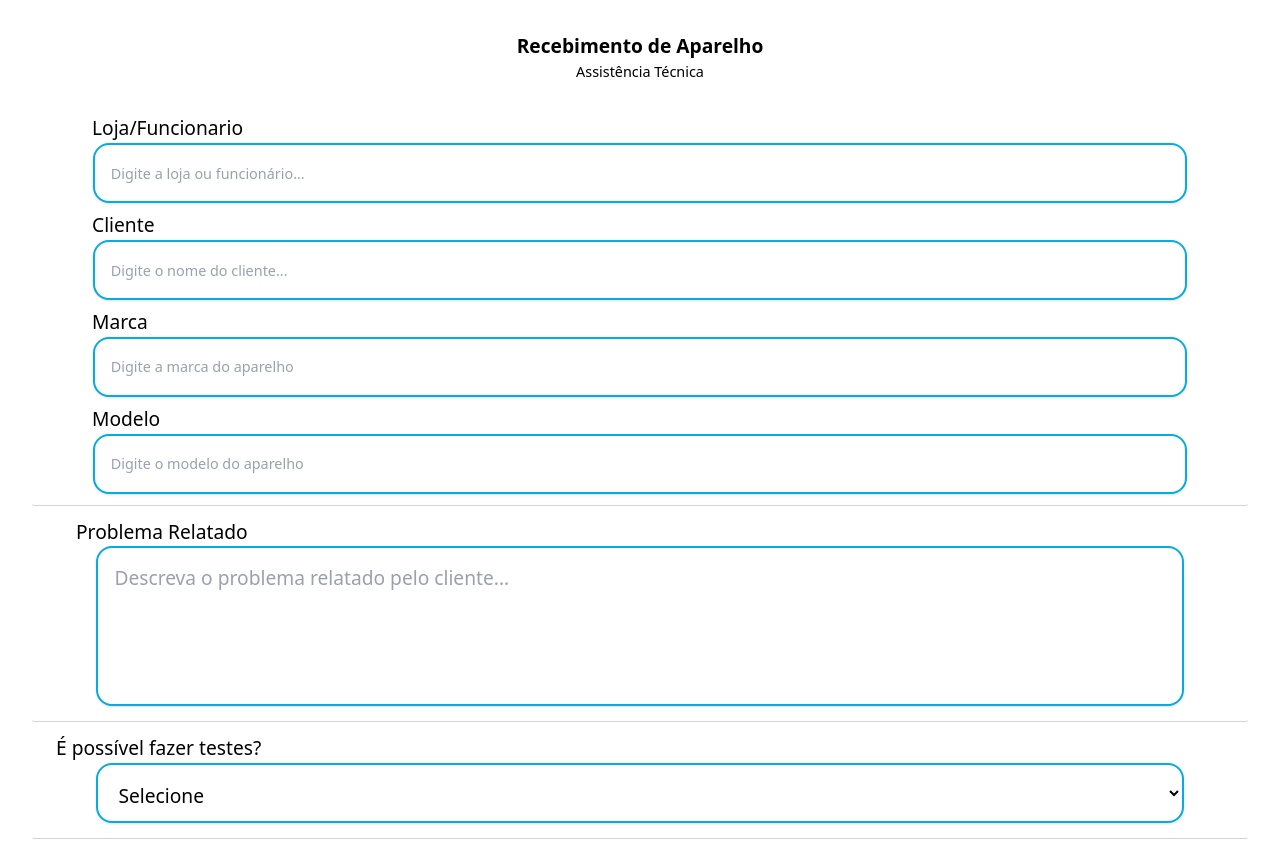
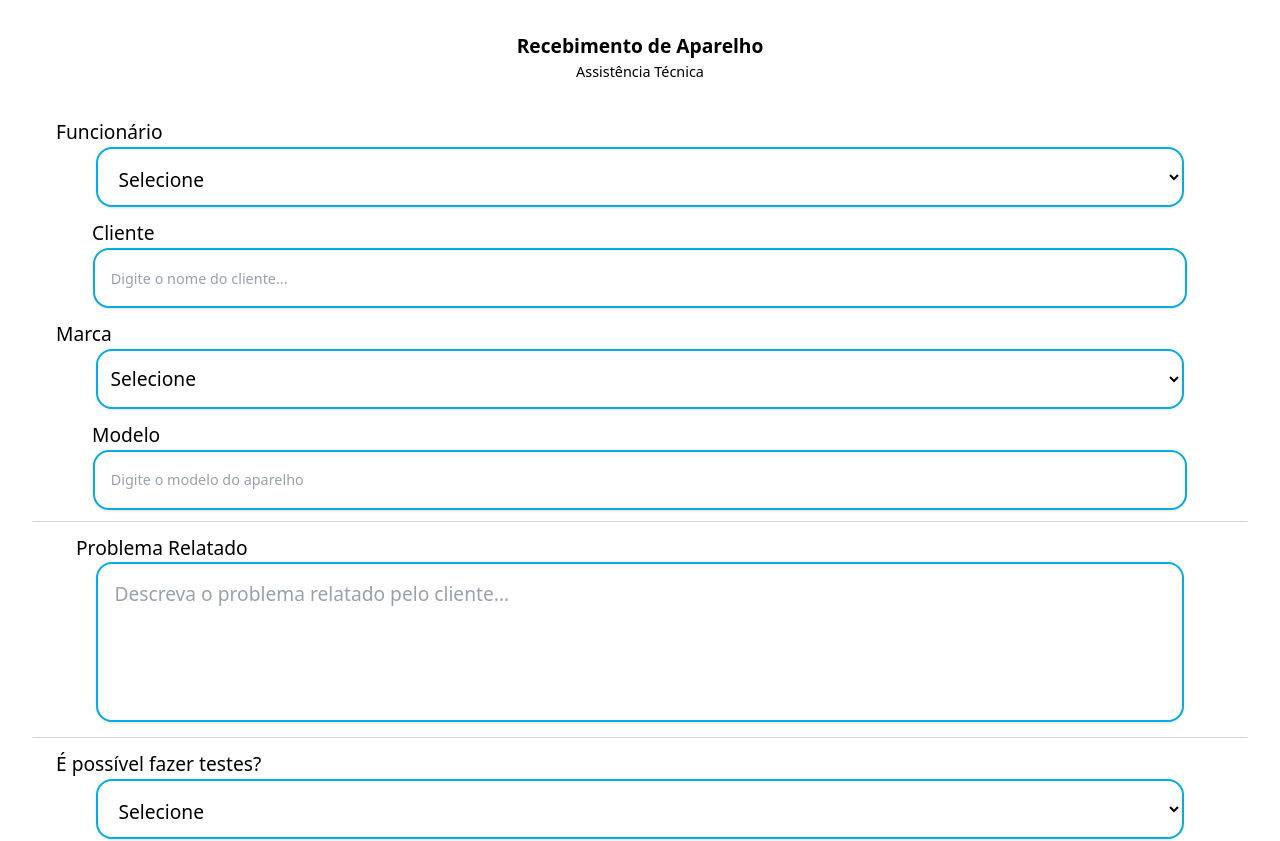
Before and after one commit to Didigos/ordem-de-servico, a React app in the folder frontend/: page /select-receive in a window 1280 px wide. Shown: the top 841 px of the page. Built offline with nearby package versions, Linux system fonts and the light colour scheme; the HTML template or start-up script is replaced by a standard one.

Commit message:
adiciona campos de seleção para cliente e marca no formulário de recebimento

```diff
--- a/frontend/src/components/receiveForm/ReceiveForm.tsx
+++ b/frontend/src/components/receiveForm/ReceiveForm.tsx
@@ -13,6 +13,8 @@ type TypeForm = {
     approvedService: string,
     checkable: string,
     testedWhat: string,
+    selectedBrand: string,
+    selectedCustomer: string,
     deviceChecklist?: string[],
 }
 
@@ -63,19 +65,29 @@ const ReceiveForm = () => {
             <form
                 onSubmit={handleSubmit(handleOnSubmit)}
                 className="flex items-center justify-center flex-col gap-2 p-4 w-full">
-                <div className="flex items-center justify-center flex-col w-full">
+                <div className="flex items-center justify-center flex-col w-full p-1">
                     <label
-                        className="text-[1.2rem] w-full ml-30"
-                        htmlFor="client">Loja/Funcionario </label>
-                    <input
-                        {...register("store")}
+                        className="text-[1.2rem] w-full ml-10"
+                    >Funcionário</label>
+                    <select
+                        {...register("selectedCustomer")}
+                        id="selectedCustomer"
+                        defaultValue={""}
                         className="outline-none border-2 border-[#05ABE2] focus:border-green-500 transition-colors
                         duration-200 w-[90%] h-15 rounded-2xl p-4 shadow-sm focus:shadow-md bg-white
-                         placeholder-gray-400 text-[0.9rem]"
-                        type="text"
-                        placeholder="Digite a loja ou funcionário..."
-                        required
-                    />
+                        placeholder-gray-400 text-[1.2rem]"
+                    >
+                        <option value="" disabled>Selecione</option>
+                        <option value="josiane">Josiane</option>
+                        <option value="diego">Diego</option>
+                        <option value="bruno">Bruno</option>
+                        <option value="carmem">Carmem</option>
+                        <option value="guilherme">Guilherme</option>
+                        <option value="rodrigo">Rodrigo</option>
+                        <option value="amanda">Amanda</option>
+                        <option value="deyse">Deyse</option>
+
+                    </select>
                 </div>
                 <div className="flex items-center justify-center flex-col w-full">
                     <label
@@ -90,19 +102,34 @@ const ReceiveForm = () => {
                         placeholder="Digite o nome do cliente..."
                     />
                 </div>
-                <div className="flex items-center justify-center flex-col w-full">
+                <div className="flex items-center justify-center flex-col w-full p-1">
                     <label
-                        className="text-[1.2rem] w-full ml-30"
-                        htmlFor="client">Marca </label>
-                    <input
-                        {...register("brand")}
+                        className="text-[1.2rem] w-full ml-10"
+                    >Marca</label>
+                    <select
+                        {...register("selectedBrand")}
+                        id="selectedBrand"
+                        defaultValue={""}
                         className="outline-none border-2 border-[#05ABE2] focus:border-green-500 transition-colors
-                        duration-200 w-[90%] h-15 rounded-2xl p-4 shadow-sm focus:shadow-md bg-white
-                         placeholder-gray-400 text-[0.9rem]"
-                        type="text"
-                        placeholder="Digite a marca do aparelho"
-                    />
+                        duration-200 w-[90%] h-15 rounded-2xl p-2 shadow-sm focus:shadow-md bg-white
+                        placeholder-gray-400 text-[1.2rem]"
+                    >
+                        <option value="" disabled>Selecione</option>
+                        <option value="Samsung">Samsung</option>
+                        <option value="Apple">Apple</option>
+                        <option value="Motorola">Motorola</option>
+                        <option value="Xiaomi">Xiaomi</option>
+                        <option value="LG">LG</option>
+                        <option value="Asus">Asus</option>
+                        <option value="Sony">Sony</option>
+                        <option value="Positivo">Positivo</option>
+                        <option value="TCL">TCL</option>
+                        <option value="Alcatel">Alcatel</option>
+                        <option value="Philco">Philco</option>
+
+                    </select>
                 </div>
+
                 <div className="flex items-center justify-center flex-col w-full">
                     <label
                         className="text-[1.2rem] w-full ml-30"
@@ -200,7 +227,7 @@ const ReceiveForm = () => {
                     className="outline-none border-2 border-[#05ABE2] focus:border-green-500 transition-colors
                     duration-200 w-[90%] h-40 rounded-2xl p-4 shadow-sm focus:shadow-md bg-white
                     placeholder-gray-400 text-[1.2rem] resize-none"
-                    placeholder="Descreva os serviços executados..."
+                    placeholder="Descreva os serviços..."
                     name="performedServices" id="performedServices"></textarea>
                     </div>
 
@@ -215,20 +242,6 @@ const ReceiveForm = () => {
                     placeholder-gray-400 text-[1.2rem]"
                     type="text"
                     placeholder="Ex; R$ 300"
-                    />
-                    </div>
-
-                    <div className="flex items-center justify-center flex-col w-full p-4">
-                    <label
-                    className="text-[1.2rem] w-full ml-20"
-                    htmlFor="client">Tempo de garantia </label>
-                    <input
-                    {...register("warrantyPeriod")}
-                    className="outline-none border-2 border-[#05ABE2] focus:border-green-500 transition-colors
-                    duration-200 w-[90%] h-15 rounded-2xl p-4 shadow-sm focus:shadow-md bg-white
-                    placeholder-gray-400 text-[1.2rem]"
-                    type="text"
-                    placeholder="Ex; 90 dias"
                     />
                     </div>
                     </>
```
